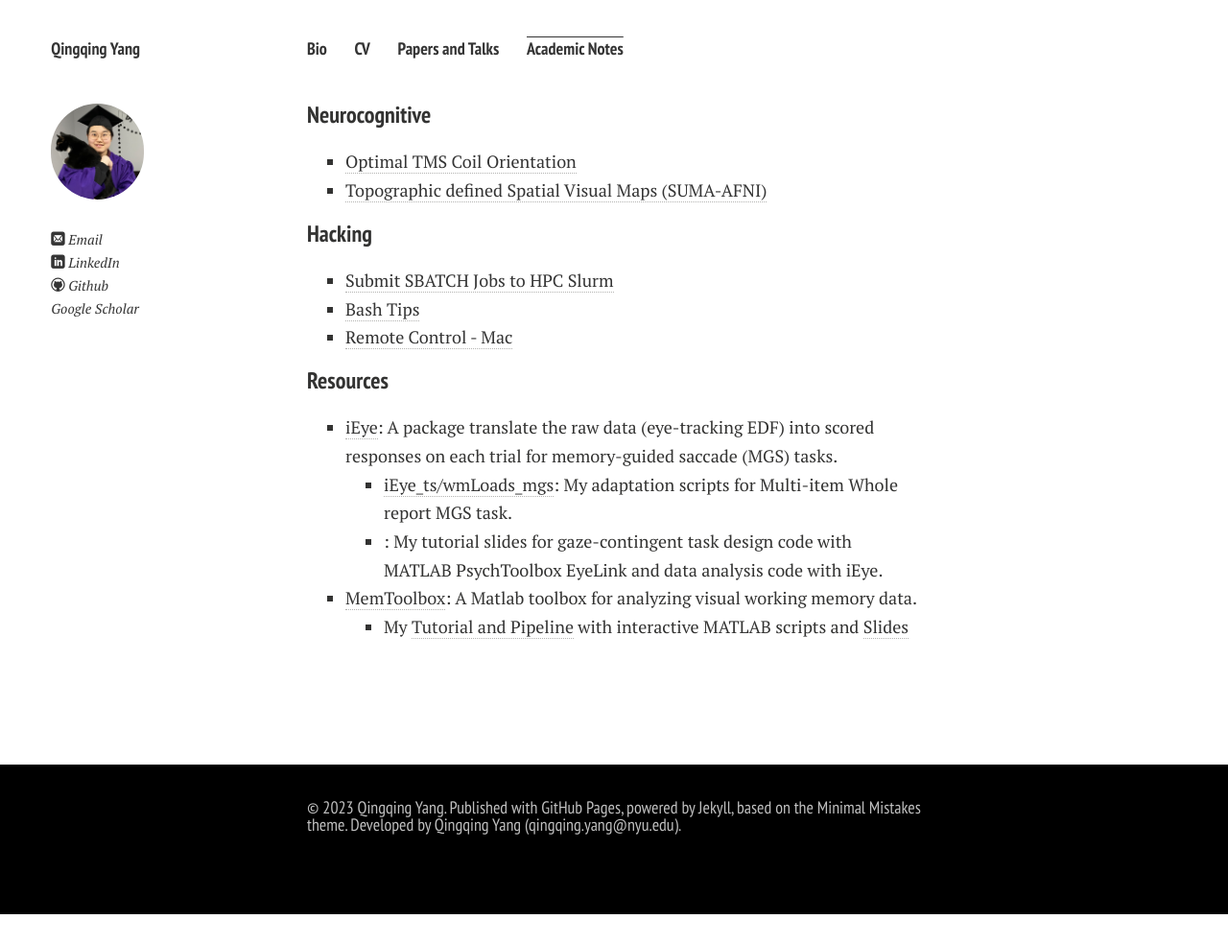
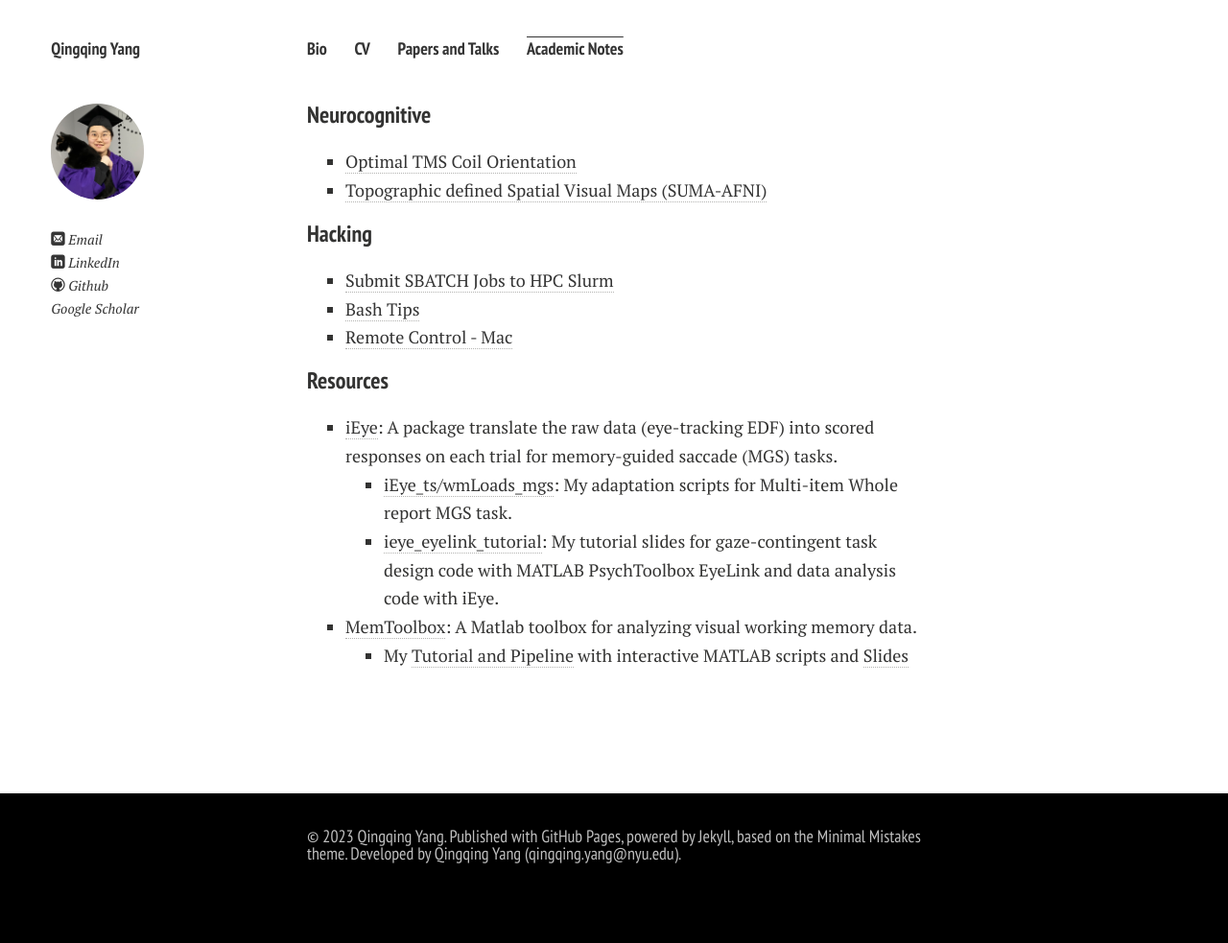
Before and after one commit to Qingqing-Yang-177/Qingqing-Yang-177.github.io, a Jekyll site: the page built from blogs.md, in a window 1280 px wide. Shown: the whole page at 96% size. Built offline with Jekyll 4.4.1, drawn with Linux system fonts in a browser that asks for light colours; nearby versions of some CDN libraries; comment, search, counter and statistics services are not loaded; a style sheet for code colours, icons or effects is not loaded; before the commit the page ends 953 px from its top, so only the background shows below that.

Commit message:
Update blogs.md

```diff
--- a/blogs.md
+++ b/blogs.md
@@ -19,7 +19,7 @@ title: blogs
 
 - [iEye](https://wemackey.github.io/iEye/): A package translate the raw data (eye-tracking EDF) into scored responses on each trial for memory-guided saccade (MGS) tasks.
   - [iEye_ts/wmLoads_mgs](https://github.com/Qingqing-Yang-177/iEye_qy-WMLoads/tree/iEye_ts/): My adaptation scripts for Multi-item Whole report MGS task.
-  - [](): My tutorial slides for gaze-contingent task design code with MATLAB PsychToolbox EyeLink and data analysis code with iEye.
+  - [ieye_eyelink_tutorial](file/ieye_eyelink_tutorial.pdf): My tutorial slides for gaze-contingent task design code with MATLAB PsychToolbox EyeLink and data analysis code with iEye.
 - [MemToolbox](https://github.com/visionlab/MemToolbox): A Matlab toolbox for analyzing visual working memory data.
   - My [Tutorial and Pipeline](https://github.com/Qingqing-Yang-177/MemToolbox_Tutorial-Pipeline/tree/master) with interactive MATLAB scripts and [Slides](https://github.com/Qingqing-Yang-177/MemToolbox_Tutorial-Pipeline/blob/master/tutorial_slides.pdf)
 
```
